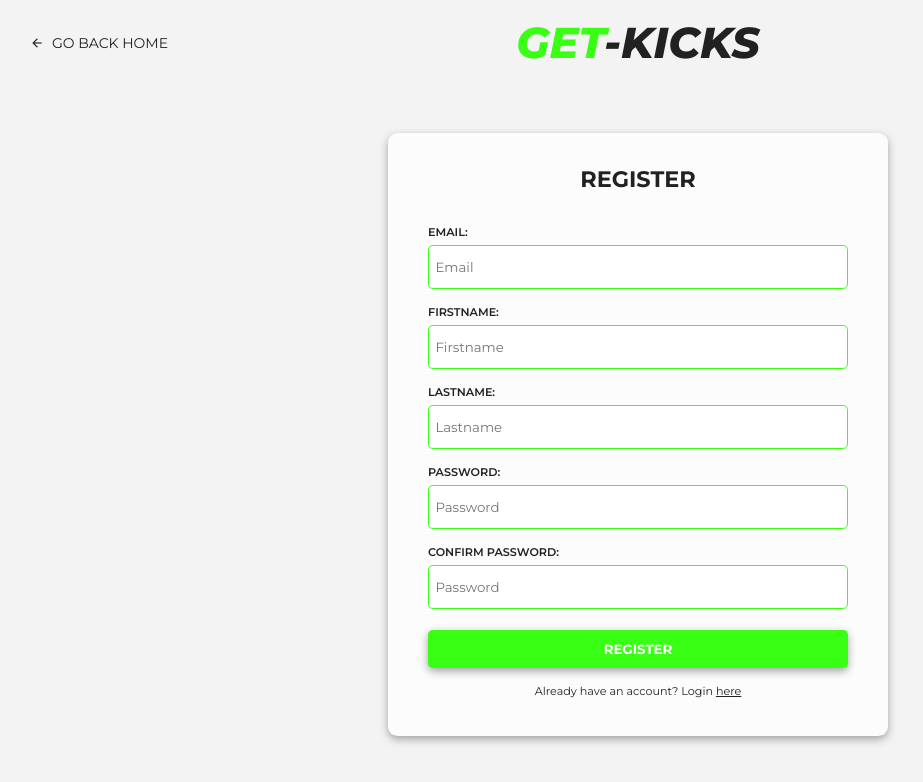
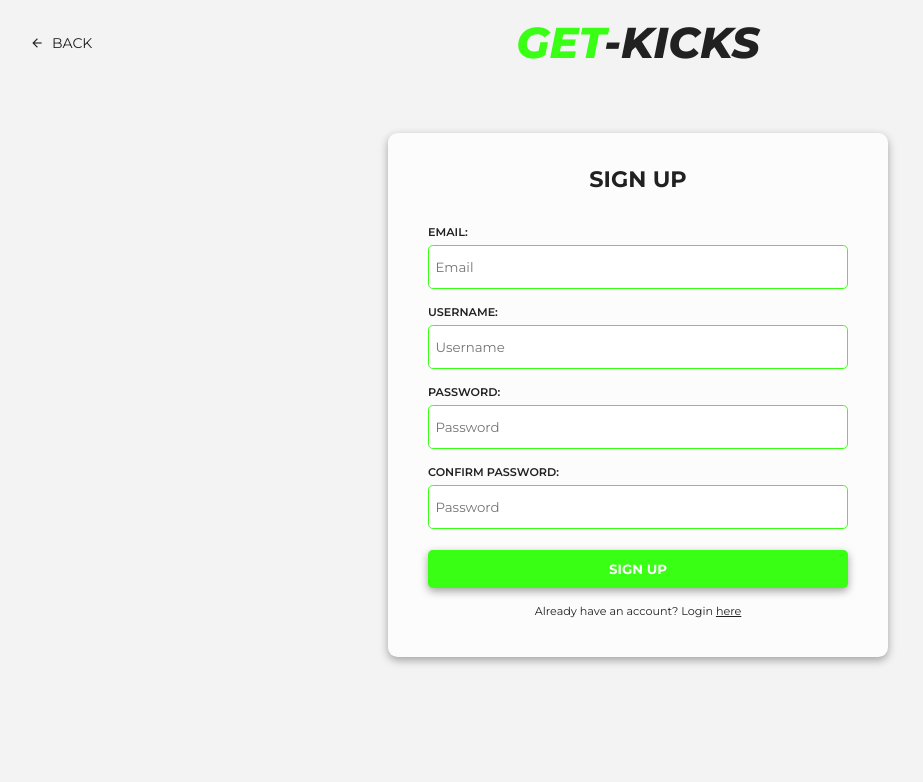
Before and after one commit to 265mph/GETKICKS-Angular-App, an Angular app: page /Sign-Up in a window 1280 px wide. Shown: the top 782 px of the page, without its empty margins (2-925 px from the left). Built offline with nearby package versions, Linux system fonts and the light colour scheme.

Commit message:
angular forms integrated

```diff
--- a/src/app/app.module.ts
+++ b/src/app/app.module.ts
@@ -1,4 +1,5 @@
 import { NgModule } from '@angular/core';
+import { FormsModule } from '@angular/forms';
 import { BrowserModule } from '@angular/platform-browser';
 
 import { AppRoutingModule } from './app-routing.module';
@@ -20,7 +21,8 @@ import { ProductsComponent } from './products/products.component';
   ],
   imports: [
     BrowserModule,
-    AppRoutingModule
+    AppRoutingModule,
+    FormsModule
   ],
   providers: [],
   bootstrap: [AppComponent]
--- a/src/app/login-page/login-page.component.css
+++ b/src/app/login-page/login-page.component.css
@@ -77,13 +77,13 @@ header .my-logo {
     font-weight: 600;
     font-size: .7rem;
     margin-bottom: .4rem;
+    margin-top: 1rem;
     color: var(--color-black);
 }
 
 .login-form input {
     padding: .8rem .4rem;
     width: 100%;
-    margin-bottom: 1rem;
     border: 1px solid var(--color-neon-green);
     color: var(--color-black);
     border-radius: var(--button-radius);
@@ -104,13 +104,20 @@ header .my-logo {
     background-color: var(--color-neon-green);
     font-weight: 700;
     box-shadow: var(--box-shadow);
-    margin: .3rem 0 1rem 0;
+    margin: 1rem 0 1rem 0;
     transition: all 300ms ease-in-out;
     border-radius: var(--button-radius);
 }
 
 .login-form button:hover {
     box-shadow: none;
+}
+
+.login-form .error-message p {
+    font-size: 9px;
+    color: red;
+    margin-bottom: 1rem;
+    margin-top: 0;
 }
 
 @media screen and (max-width: 1200px) {
--- a/src/app/login-page/login-page.component.html
+++ b/src/app/login-page/login-page.component.html
@@ -2,7 +2,7 @@
     <div class="back-home">
         <a routerLink="/">
             <span class="material-icons-sharp">arrow_back</span>
-            <p>GO BACK HOME</p>
+            <p>BACK</p>
         </a>
     </div>
     <div class="my-logo">
@@ -12,16 +12,19 @@
 
 <div class="container">
     <div class="login-form">
-        <form action="">
-            <h2>LOGIN</h2>
+        <form action="" (ngSubmit)="submitForm()">
+            <h2>LOG IN</h2>
 
-            <p>EMAIL:</p>
-            <input type="email" placeholder="Email">
+            <p>USERNAME:</p>
+            <input type="text" placeholder="Username" name='loginUsername' [(ngModel)] = 'loginUsername' #usernameInput = 'ngModel' required>
+            <div class="error-message" *ngIf="usernameInput.invalid && usernameInput.touched">
+                <p>Please enter your username</p>
+            </div>
 
             <p>PASSWORD:</p>
-            <input type="password" placeholder="Password">
+            <input type="password" placeholder="Password" name='loginPassword' [(ngModel)] = 'loginPassword' required>
 
-            <button>LOGIN</button>
+            <button>LOG IN</button>
 
             <p id="forgot">Forgot Password?</p>
         </form>
--- a/src/app/login-page/login-page.component.ts
+++ b/src/app/login-page/login-page.component.ts
@@ -6,5 +6,10 @@ import { Component } from '@angular/core';
   styleUrls: ['./login-page.component.css']
 })
 export class LoginPageComponent {
+  loginUsername!: string;
+  loginPassword!: string;
 
+  submitForm() {
+    alert(`Welcome back ${this.loginUsername}`)
+  }
 }
--- a/src/app/signup-page/signup-page.component.html
+++ b/src/app/signup-page/signup-page.component.html
@@ -2,7 +2,7 @@
     <div class="back-home">
         <a routerLink="/">
             <span class="material-icons-sharp">arrow_back</span>
-            <p>GO BACK HOME</p>
+            <p>BACK</p>
         </a>
     </div>
     <div class="my-logo">
@@ -12,26 +12,23 @@
 
 <div class="container">
     <div class="register-form">
-        <form action="">
+        <form action="" (ngSubmit)="submitRegistration()">
 
-            <h2>REGISTER</h2>
+            <h2>SIGN UP</h2>
 
             <p>EMAIL:</p>
-            <input type="email" placeholder="Email">
+            <input type="email" placeholder="Email" required>
 
-            <p>FIRSTNAME:</p>
-            <input type="text" placeholder="Firstname">
-
-            <p>LASTNAME:</p>
-            <input type="text" placeholder="Lastname">
+            <p>USERNAME:</p>
+            <input type="text" placeholder="Username" name="signupUsername" [(ngModel)] = 'signupUsername' required>
 
             <p>PASSWORD:</p>
-            <input type="password" placeholder="Password">
+            <input type="password" placeholder="Password" required>
 
             <p>CONFIRM PASSWORD:</p>
-            <input type="password" placeholder="Password">
+            <input type="password" placeholder="Password" required>
 
-            <button>REGISTER</button>
+            <button>SIGN UP</button>
 
             <p id="existing">Already have an account? Login <a href="" routerLink="/Login">here</a></p>
         </form>
--- a/src/app/signup-page/signup-page.component.ts
+++ b/src/app/signup-page/signup-page.component.ts
@@ -6,5 +6,9 @@ import { Component } from '@angular/core';
   styleUrls: ['./signup-page.component.css']
 })
 export class SignupPageComponent {
+  signupUsername!: string;
 
+  submitRegistration() {
+    alert(`Thank you for joining us ${this.signupUsername}`)
+  }
 }
```
